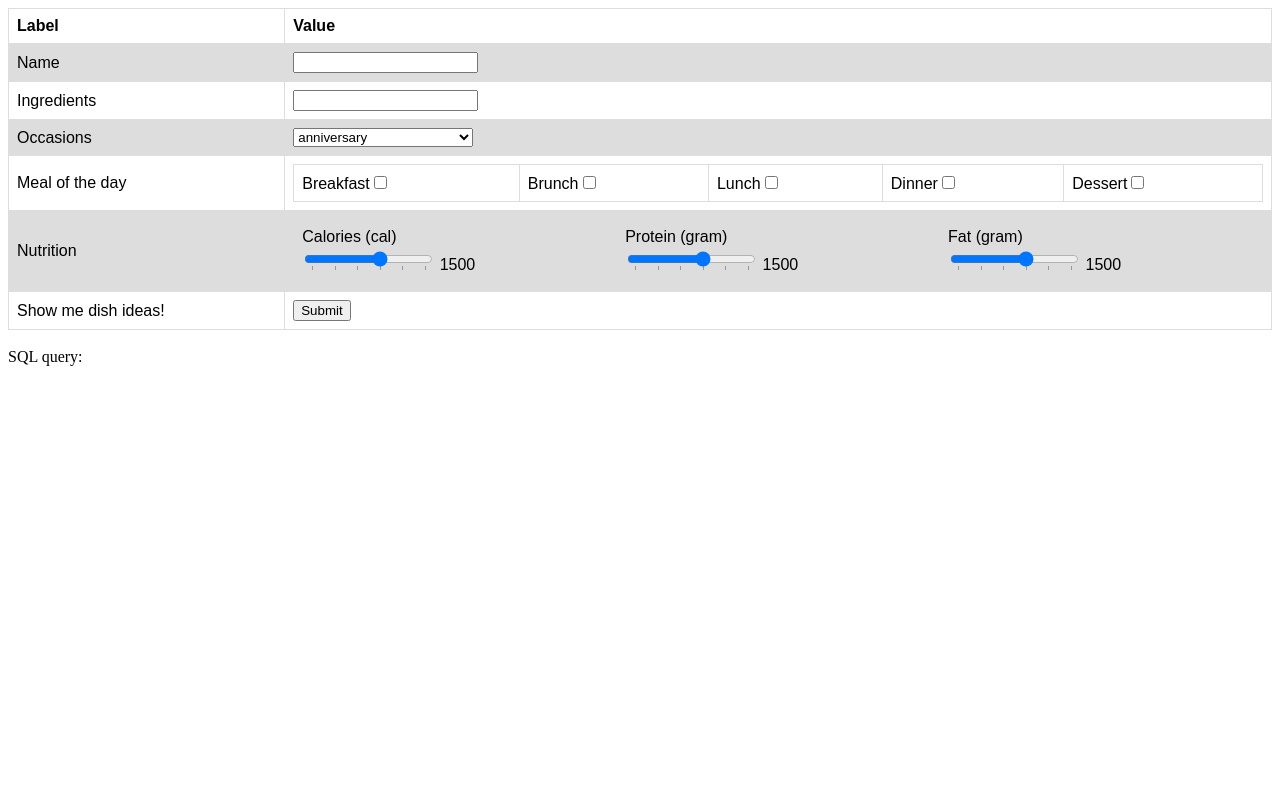
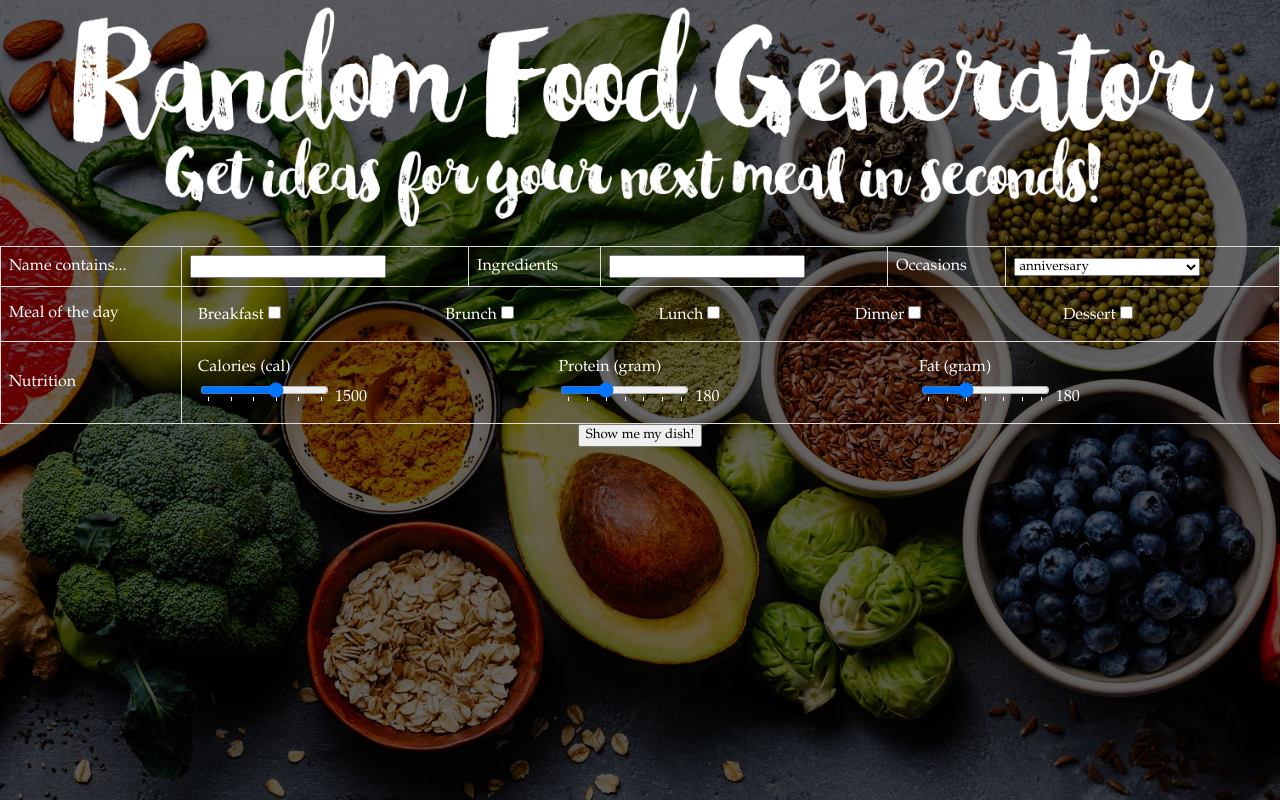
Before and after one commit to nganvu/DishGenerator, a Flask app: page / in a window 1280 px wide. Run offline with Flask 2, Linux system fonts and the light colour scheme.

Commit message:
style stuff

```diff
--- a/app.py
+++ b/app.py
@@ -66,11 +66,12 @@ def employees():
 
     if request.method == "POST":
         query = \
-            "select main.title, nutrition.calories from main\
+            "select main.title,\
+            nutrition.calories, nutrition.protein, nutrition.fat from main\
             inner join timing on main.dish_idx = timing.dish_idx\
             inner join ingredient on main.dish_idx = ingredient.dish_idx\
             inner join occasion on main.dish_idx = occasion.dish_idx\
-            inner join nutrition on main.dish_idx = occasion.dish_idx"
+            inner join nutrition on main.dish_idx = nutrition.dish_idx"
 
         pprint(vars(request.form))
 
@@ -105,7 +106,7 @@ def employees():
         if fat:
             query += " and nutrition.fat < {}".format(fat)
 
-        query += " order by rand() limit 3"
+        query += " order by rand() limit 1"
 
         print(query)
 
--- a/templates/index.html
+++ b/templates/index.html
@@ -1,8 +1,18 @@
 <!DOCTYPE html>
 <html lang="en">
 <style>
+@font-face {
+font-family: "Glamour Brush";
+src:
+url("static/glamour_brush.otf") format("opentype");
+}
+
+* {
+    font-family: "Palatino Linotype", "Book Antiqua", Palatino, serif;
+    color: white;
+}
+
 table {
-    font-family: arial, sans-serif;
     border-collapse: collapse;
     width: 100%;
 }
@@ -13,8 +23,17 @@ td, th {
     padding: 8px;
 }
 
-tr:nth-child(even) {
-    background-color: #dddddd;
+body, html {
+    margin: 0;
+    height: 100%;
+}
+
+body {
+    background-image: linear-gradient(rgba(0, 0, 0, 0.6), rgba(0, 0, 0, 0.6)), url(static/background.jpg);
+    background-size: auto 100%;
+    background-repeat: no-repeat;
+    background-position: center center;
+    background-repeat: repeat-y;
 }
 
 </style>
@@ -23,6 +42,9 @@ tr:nth-child(even) {
     <title>Dish Generator</title>
 </head>
 <body>
+<div class="banner">
+    <img src="static/banner.png" alt="banner" style="width: 100%">
+</div>
 {% with messages = get_flashed_messages(with_categories=true) %}
     {% if messages %}
         <ul>
@@ -37,25 +59,23 @@ tr:nth-child(even) {
     {{ form.csrf }}
 
     <table class="input" style="width:100%">
-    <tr>
-        <th>Label</th>
-        <th>Value</th>
-    </tr>
 
     <tr>
-        <td>{{ form.name.label }}</td>
-        <td>{{ form.name() }}</td>
-    </tr>
+        <td>Name contains...</td>
+        <td>
+            <input id="name" name="name" type="text" value=""
+            style="color: black;">
+        </td>
 
-    <tr>
         <td>{{ form.ingredients.label }}</td>
-        <td>{{ form.ingredients() }}</td>
-    </tr>
+        <td>
+            <input id="ingredients" name="ingredients" type="text" value=""
+            style="color: black;">
+        </td>
 
-    <tr>
         <td>{{ form.occasions.label }}</td>
         <td><!-- {{ form.occasions()}} -->
-            <select class="input" name="occasions">
+            <select class="input" name="occasions" style="color: black;">
                 <option value="anniversary">anniversary</option>
                 <option value="back to school">back to school</option>
                 <option value="backyard bbq">backyard bbq</option>
@@ -108,14 +128,24 @@ tr:nth-child(even) {
 
     <tr>
         <td>Meal of the day</td>
-        <td>
+        <td colspan="5">
             <table class="input" style="width:100%">
-            <tr>
-                <td>{{ form.breakfast.label }}{{ form.breakfast() }}</td>
-                <td>{{ form.brunch.label }}{{ form.brunch() }}</td>
-                <td>{{ form.lunch.label }}{{ form.lunch() }}</td>
-                <td>{{ form.dinner.label }}{{ form.dinner() }}</td>
-                <td>{{ form.dessert.label }}{{ form.dessert() }}</td>
+            <tr style="background-color: rgba(0, 0, 0, 0);">
+                <td style="border: 0px">
+                {{ form.breakfast.label }}{{ form.breakfast() }}
+                </td>
+                <td style="border: 0px">
+                {{ form.brunch.label }}{{ form.brunch() }}
+                </td>
+                <td style="border: 0px">
+                {{ form.lunch.label }}{{ form.lunch() }}
+                </td>
+                <td style="border: 0px">
+                {{ form.dinner.label }}{{ form.dinner() }}
+                </td>
+                <td style="border: 0px">
+                {{ form.dessert.label }}{{ form.dessert() }}
+                </td>
             </tr>
             </table>
         </td>
@@ -123,14 +153,18 @@ tr:nth-child(even) {
 
     <tr>
         <td>Nutrition</td>
-        <td>
-            <table class="input" style="width:100%">
+        <td colspan="5">
+            <table class="input" style="width:100%, border: 0px">
 
-            <tr>
-                <td><label for="calories">Calories (cal)</label>
+            <tr style="background-color: rgba(0, 0, 0, 0);">
+                <td style="border: 0px; width: 33.33%;">
+                <label for="calories">Calories (cal)</label>
                 <div class="container">
-                <input type="range" name="calories" min="0" max="2500" value="1500" step="100" list="tickmarks" id="rangeInput" oninput="output.value = rangeInput.value">
-                <datalist id="tickmarks">
+                <input type="range" name="calories" min="0" max="2500"
+                    value="1500" step="100" list="caloriesTickmarks"
+                    id="caloriesInput"
+                    oninput="caloriesOutput.value = caloriesInput.value">
+                <datalist id="caloriesTickmarks">
                 <option>0</option>
                 <option>500</option>
                 <option>1000</option>
@@ -138,37 +172,47 @@ tr:nth-child(even) {
                 <option>2000</option>
                 <option>2500</option>
                 </datalist>
-                <output id="output" for="rangeInput">1500</output>
+                <output id="caloriesOutput" for="caloriesInput">1500</output>
                 </div>
                 </td>
 
-                <td><label for="calories">Protein (gram)</label>
+                <td style="border: 0px; width: 33.33%;">
+                <label for="calories">Protein (gram)</label>
                 <div class="container">
-                <input type="range" name="protein" min="0" max="2500" value="1500" step="100" list="tickmarks" id="rangeInput" oninput="output.value = rangeInput.value">
-                <datalist id="tickmarks">
+                <input type="range" name="protein" min="0" max="180"
+                    value="60" step="10" list="proteinTickmarks"
+                    id="proteinInput"
+                    oninput="proteinOutput.value = proteinInput.value">
+                <datalist id="proteinTickmarks">
                 <option>0</option>
-                <option>500</option>
-                <option>1000</option>
-                <option>1500</option>
-                <option>2000</option>
-                <option>2500</option>
+                <option>30</option>
+                <option>60</option>
+                <option>90</option>
+                <option>120</option>
+                <option>150</option>
+                <option>180</option>
                 </datalist>
-                <output id="output" for="rangeInput">1500</output>
+                <output id="proteinOutput" for="proteinInput">180</output>
                 </div>
                 </td>
 
-                <td><label for="calories">Fat (gram)</label>
+                <td style="border: 0px; width: 33.33%;">
+                <label for="calories">Fat (gram)</label>
                 <div class="container">
-                <input type="range" name="fat" min="0" max="2500" value="1500" step="100" list="tickmarks" id="rangeInput" oninput="output.value = rangeInput.value">
-                <datalist id="tickmarks">
+                <input type="range" name="fat" min="0" max="180"
+                    value="60" step="10" list="fatTickmarks"
+                    id="fatInput"
+                    oninput="fatOutput.value = fatInput.value">
+                <datalist id="fatTickmarks">
                 <option>0</option>
-                <option>500</option>
-                <option>1000</option>
-                <option>1500</option>
-                <option>2000</option>
-                <option>2500</option>
+                <option>30</option>
+                <option>60</option>
+                <option>90</option>
+                <option>120</option>
+                <option>150</option>
+                <option>180</option>
                 </datalist>
-                <output id="output" for="rangeInput">1500</output>
+                <output id="fatOutput" for="fatInput">180</output>
                 </div>
                 </td>
             </tr>
@@ -177,27 +221,49 @@ tr:nth-child(even) {
 
         </td>
     </tr>
+    </table>
 
-    <tr>
-        <td>Show me dish ideas!</td>
-        <td>{{ form.submit() }}</td>
-    </tr>
-
-    </table>
+    <div style="text-align: center;">
+        <input id="submit" name="submit" type="submit" value="Show me my dish!"
+        style="color: black;">
+    </div>
 
 </form>
 
 </br>
-<div>
+<!-- <div>
 SQL query:
 {% if query %}
     {{ query }}
 {% endif %}
-</div>
+</div> -->
 </br>
 
+{% if result %}
+<div style="text-align: center;">
+{% for row in result %}
+<div style="font-family: 'Glamour Brush'; font-size: 4em">{{ row.title }}!</div>
 <table style="width:100%">
+    <td style="border: 0px; width: 27.5%;"></td>
+    <td style="border: 0px; width: 15%;">
+         Calories: {{ row.calories }} cal
+     </td>
+    <td style="border: 0px; width: 15%; text-align: center;">
+         Protein: {{ row.protein }} gram
+     </td>
+    <td style="border: 0px; width: 15%; text-align: center;">
+         Fat: {{ row.fat }} gram
+     </td>
+    <td style="border: 0px; width: 27.5%; text-align: center;"></td>
+</table>
+<a href={{ row.link.link }}>Check out a recipe here!</a>
+{% endfor %}
+</div>
+{% endif %}
+
+<!-- <table style="width:100%">
     {% if result %}
+
     <tr>
         <th>Title</th>
         <th>Recipe</th>
@@ -209,14 +275,16 @@ SQL query:
     <tr>
         <td> {{ row.title }}</td>
         <td>
-            <a href={{ row.link.link }}>{{ row.link.name }}</a>
+            <a href={{ row.link.link }}>{{ row.link.name }}></a>
             </br>
             {{ row.link.description }}
         </td>
         <td> {{ row.calories }}</td>
+        <td> {{ row.protein }}</td>
+        <td> {{ row.fat }}</td>
     </tr>
     {% endfor %}
     {% endif %}
-</table>
+</table> -->
 </body>
 </html>
```
Also changed, not shown: static/background.jpg (added), static/banner.png (added), static/glamour_brush.otf (added), 1 other file.
